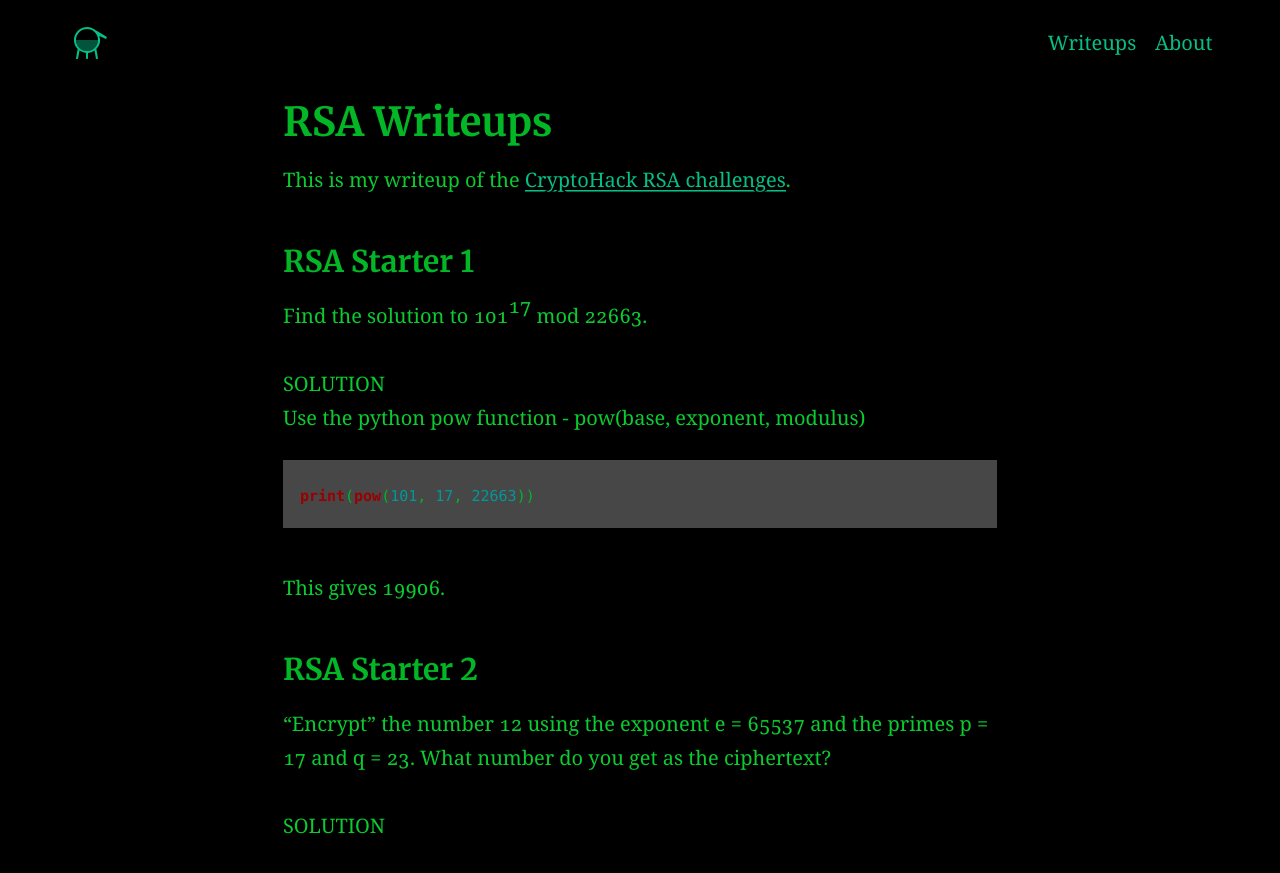
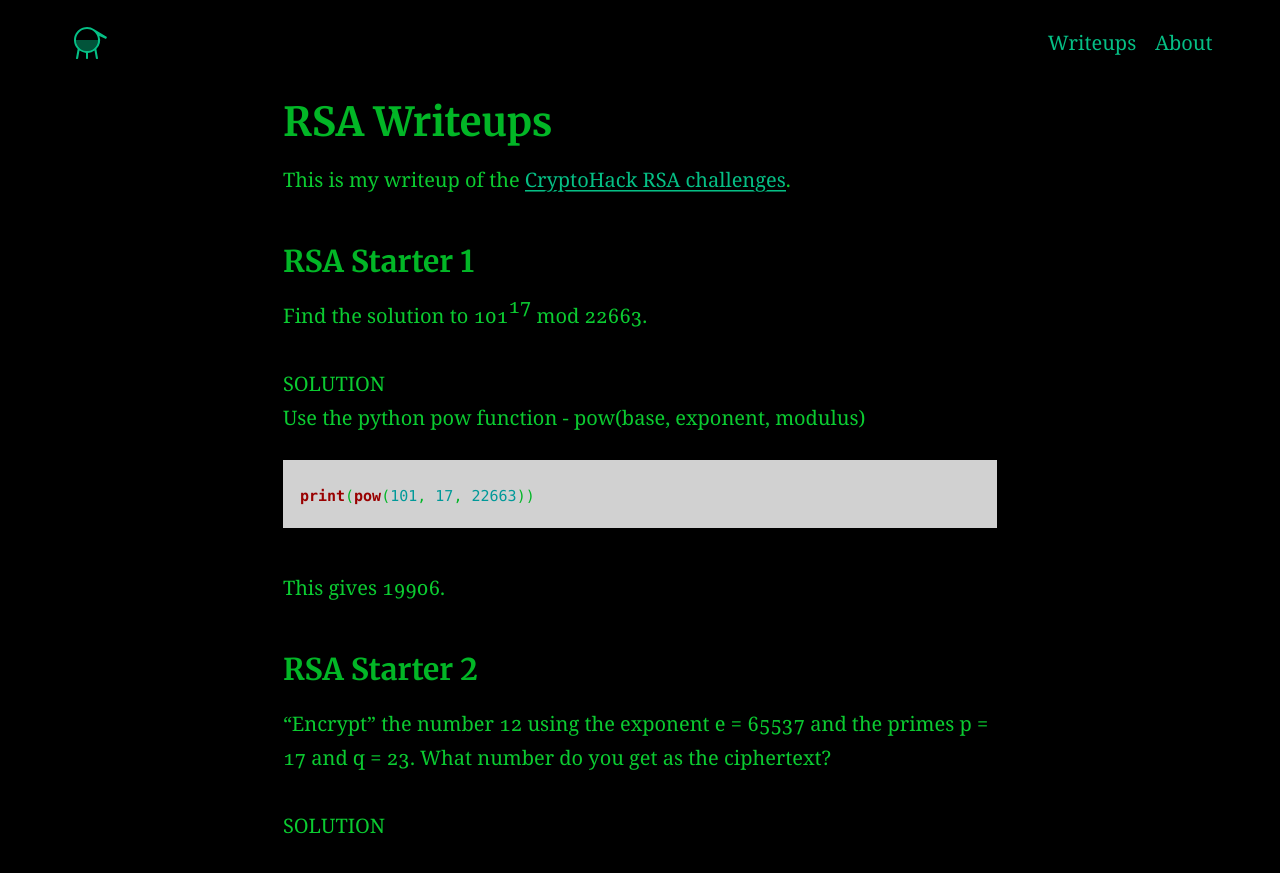
Before and after one commit to AC01010/Connor-McCartney.github.io, a Jekyll site: the page built from _posts/2021-01-12-CryptohackRSA.md, in a window 1280 px wide. Shown: the top 873 px of the page. Built offline with Jekyll 4.4.1, drawn with Linux system fonts in a browser that asks for light colours.

Commit message:
Update _settings.scss

```diff
--- a/_sass/_settings.scss
+++ b/_sass/_settings.scss
@@ -1,6 +1,6 @@
 // Background colours
 $backgroundColour: #000000 ;
-$codeBackgroundColour: #474747;
+$codeBackgroundColour: #d1d1d1;
 $featureBackgroundColour: #f9fafa !default;
 $accentColour: #05bf85 !default;
 
```
